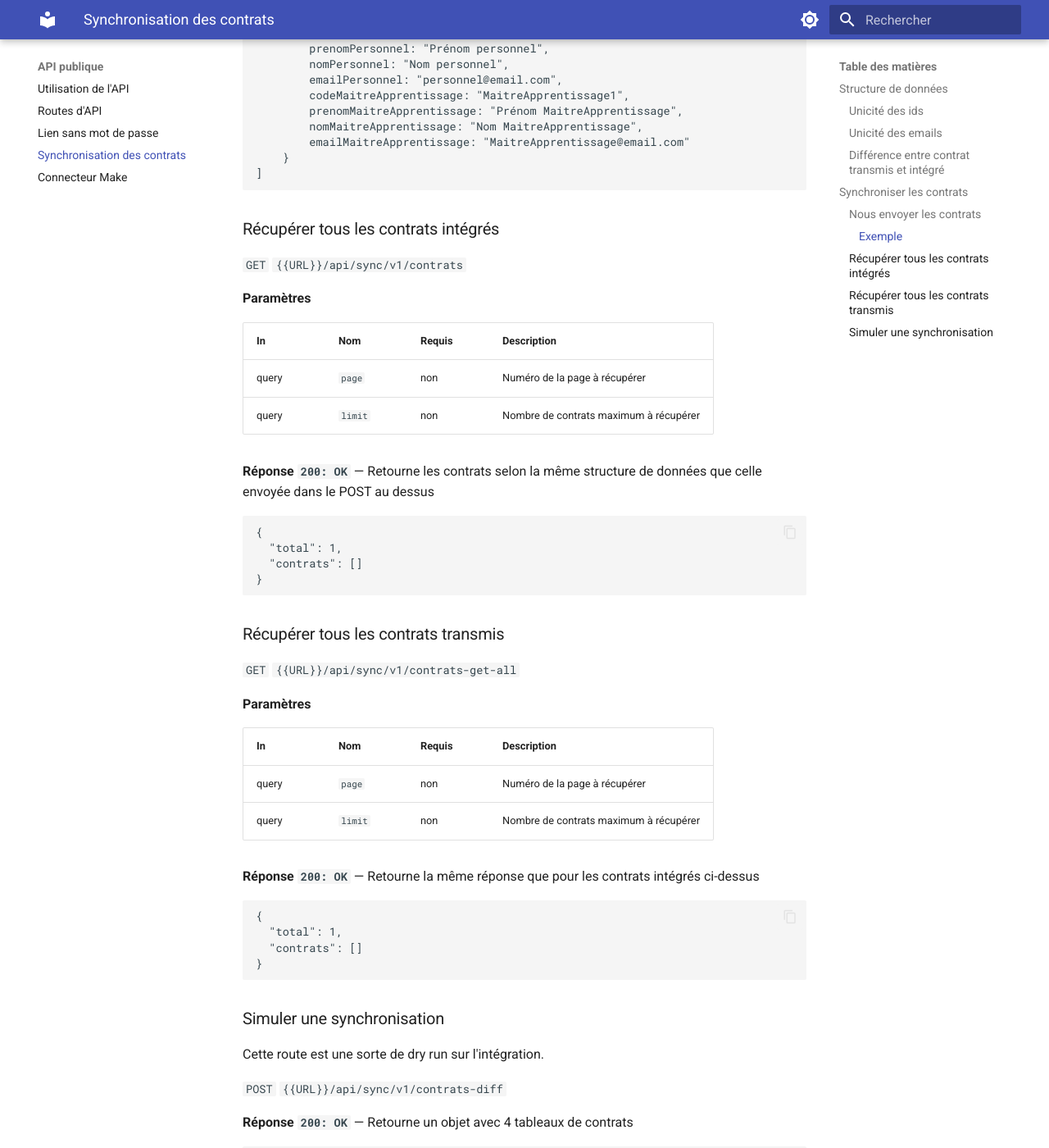
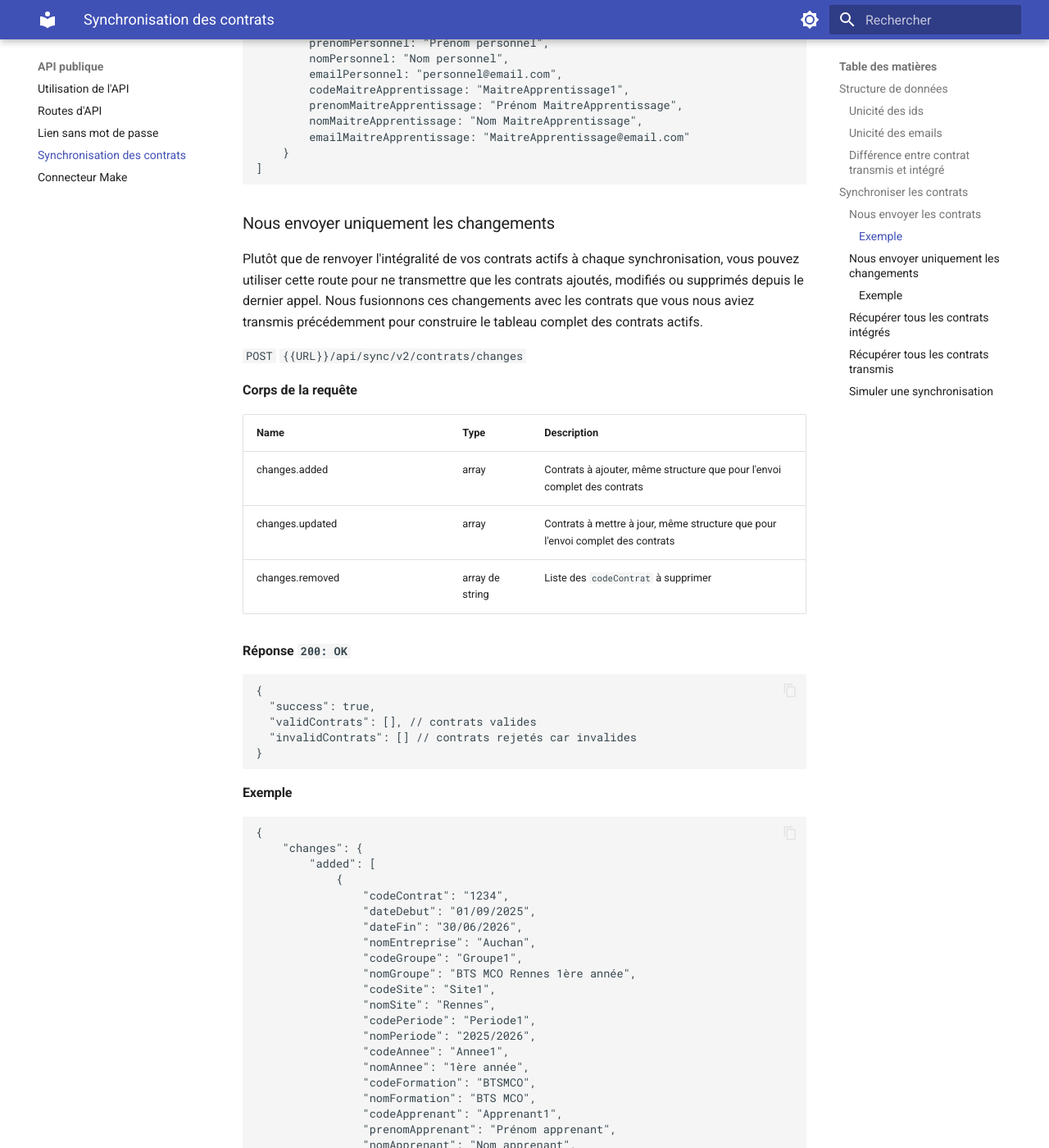
Before and after one commit to campus-skills/docs, an MkDocs documentation site: the page built from docs/api-public/contracts.md, in a window 1280 px wide and 1400 px high, scrolled down 3946 px. Shown: the whole window at 82% size. Built offline with MkDocs 1.6.1 and Material for MkDocs 9.7.7, drawn with Linux system fonts in a browser that asks for light colours; some of the changed text lies outside the part shown.

Commit message:
add doc for new route contrat changes

````diff
--- a/docs/api-public/contracts.md
+++ b/docs/api-public/contracts.md
@@ -53,12 +53,13 @@ Un tableau représentant l'intégralité de vos contrats actifs, cf exemple plus
 
 `POST` `{{URL}}/api/sync/v2/contrats`
 
-**Réponse `200: OK`** — Retourne les contrats selon la même structure de données que celle envoyée dans le body
+**Réponse `200: OK`**
 
 ```javascript
 {
-  "total": 1,
-  "contrats": []
+  "success": true,
+  "validContrats": [], // contrats valides
+  "invalidContrats": [] // contrats rejetés car invalides
 }
 ```
 
@@ -95,6 +96,97 @@ Un tableau représentant l'intégralité de vos contrats actifs, cf exemple plus
         emailMaitreApprentissage: "MaitreApprentissage@email.com"
     }
 ]
+```
+
+### Nous envoyer uniquement les changements
+
+Plutôt que de renvoyer l'intégralité de vos contrats actifs à chaque synchronisation, vous pouvez utiliser cette route pour ne transmettre que les contrats ajoutés, modifiés ou supprimés depuis le dernier appel.
+Nous fusionnons ces changements avec les contrats que vous nous aviez transmis précédemment pour construire le tableau complet des contrats actifs.
+
+`POST` `{{URL}}/api/sync/v2/contrats/changes`
+
+**Corps de la requête**
+
+<table><thead><tr><th width="251.3096923828125">Name</th><th width="86.03125">Type</th><th>Description</th></tr></thead><tbody><tr><td>changes.added</td><td>array</td><td>Contrats à ajouter, même structure que pour l'envoi complet des contrats</td></tr><tr><td>changes.updated</td><td>array</td><td>Contrats à mettre à jour, même structure que pour l'envoi complet des contrats</td></tr><tr><td>changes.removed</td><td>array de string</td><td>Liste des <code>codeContrat</code> à supprimer</td></tr></tbody></table>
+
+**Réponse `200: OK`**
+
+```javascript
+{
+  "success": true,
+  "validContrats": [], // contrats valides
+  "invalidContrats": [] // contrats rejetés car invalides
+}
+```
+
+#### Exemple
+
+```json
+{
+    "changes": {
+        "added": [
+            {
+                "codeContrat": "1234",
+                "dateDebut": "01/09/2025",
+                "dateFin": "30/06/2026",
+                "nomEntreprise": "Auchan",
+                "codeGroupe": "Groupe1",
+                "nomGroupe": "BTS MCO Rennes 1ère année",
+                "codeSite": "Site1",
+                "nomSite": "Rennes",
+                "codePeriode": "Periode1",
+                "nomPeriode": "2025/2026",
+                "codeAnnee": "Annee1",
+                "nomAnnee": "1ère année",
+                "codeFormation": "BTSMCO",
+                "nomFormation": "BTS MCO",
+                "codeApprenant": "Apprenant1",
+                "prenomApprenant": "Prénom apprenant",
+                "nomApprenant": "Nom apprenant",
+                "emailApprenant": "apprenant@email.com",
+                "codePersonnel": "Personnel1",
+                "prenomPersonnel": "Prénom personnel",
+                "nomPersonnel": "Nom personnel",
+                "emailPersonnel": "personnel@email.com",
+                "codeMaitreApprentissage": "MaitreApprentissage1",
+                "prenomMaitreApprentissage": "Prénom MaitreApprentissage",
+                "nomMaitreApprentissage": "Nom MaitreApprentissage",
+                "emailMaitreApprentissage": "MaitreApprentissage@email.com"
+            }
+        ],
+        "updated": [
+            {
+                "codeContrat": "5678",
+                "dateDebut": "01/09/2025",
+                "dateFin": "30/06/2026",
+                "nomEntreprise": "Decathlon",
+                "codeGroupe": "Groupe2",
+                "nomGroupe": "BTS MCO Rennes 2ème année",
+                "codeSite": "Site1",
+                "nomSite": "Rennes",
+                "codePeriode": "Periode1",
+                "nomPeriode": "2025/2026",
+                "codeAnnee": "Annee2",
+                "nomAnnee": "2ème année",
+                "codeFormation": "BTSMCO",
+                "nomFormation": "BTS MCO",
+                "codeApprenant": "Apprenant2",
+                "prenomApprenant": "Prénom apprenant 2",
+                "nomApprenant": "Nouveau nom apprenant",
+                "emailApprenant": "apprenant2@email.com",
+                "codePersonnel": "Personnel1",
+                "prenomPersonnel": "Prénom personnel",
+                "nomPersonnel": "Nom personnel",
+                "emailPersonnel": "personnel@email.com",
+                "codeMaitreApprentissage": "MaitreApprentissage2",
+                "prenomMaitreApprentissage": "Prénom MaitreApprentissage 2",
+                "nomMaitreApprentissage": "Nom MaitreApprentissage 2",
+                "emailMaitreApprentissage": "MaitreApprentissage2@email.com"
+            }
+        ],
+        "removed": ["9999"]
+    }
+}
 ```
 
 ### Récupérer tous les contrats intégrés
````
